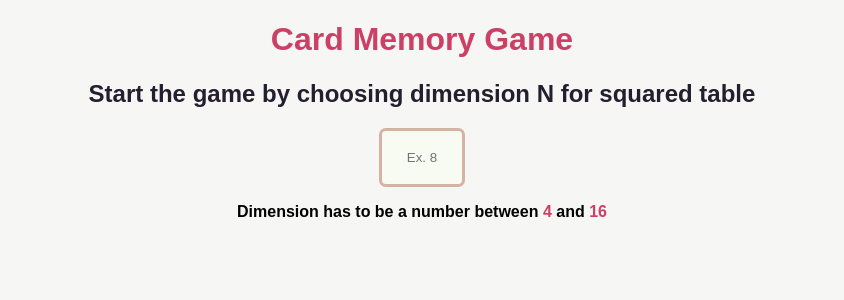
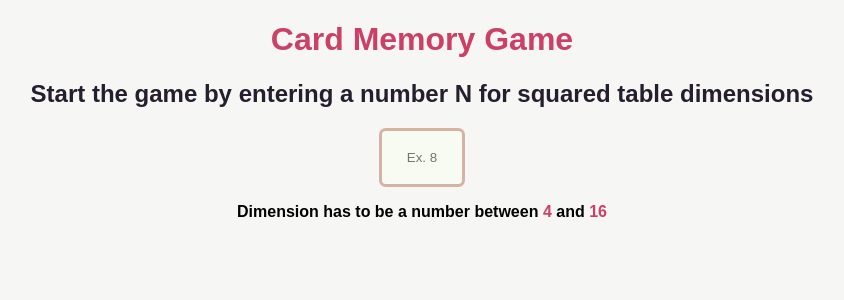
Before and after one commit to katicstefan/halloween-hackaton-dresscode-brightmarbles, a React (Create React App) app: page / in a window 1280 px wide. Shown: the top 300 px of the page, without its empty margins (218-1062 px from the left). Built offline with nearby package versions, Linux system fonts and the light colour scheme; a web font is replaced by a local one.

Commit message:
readme & text content update - final

```diff
--- a/src/App.js
+++ b/src/App.js
@@ -216,7 +216,9 @@ function App() {
     <div className="App">
       <div className="containerDimension">
         <h1>Card Memory Game</h1>
-        <h2>Start the game by choosing dimension N for squared table</h2>
+        <h2>
+          Start the game by entering a number N for squared table dimensions
+        </h2>
         <input
           id="dimensionInput"
           type="text"
@@ -225,10 +227,10 @@ function App() {
         ></input>
         {!isNaN(dimension) && dimension > 1 ? (
           <p>
-            <strong>
+            {/* <strong>
               Table dimension - {dimension} x {dimension}
             </strong>
-            <br />
+            <br />*/}
             <strong>Total cards - {dimension * dimension}</strong>
           </p>
         ) : (
```
Also changed, not shown: 1 other file (tests, documents, lock files or other folders).
